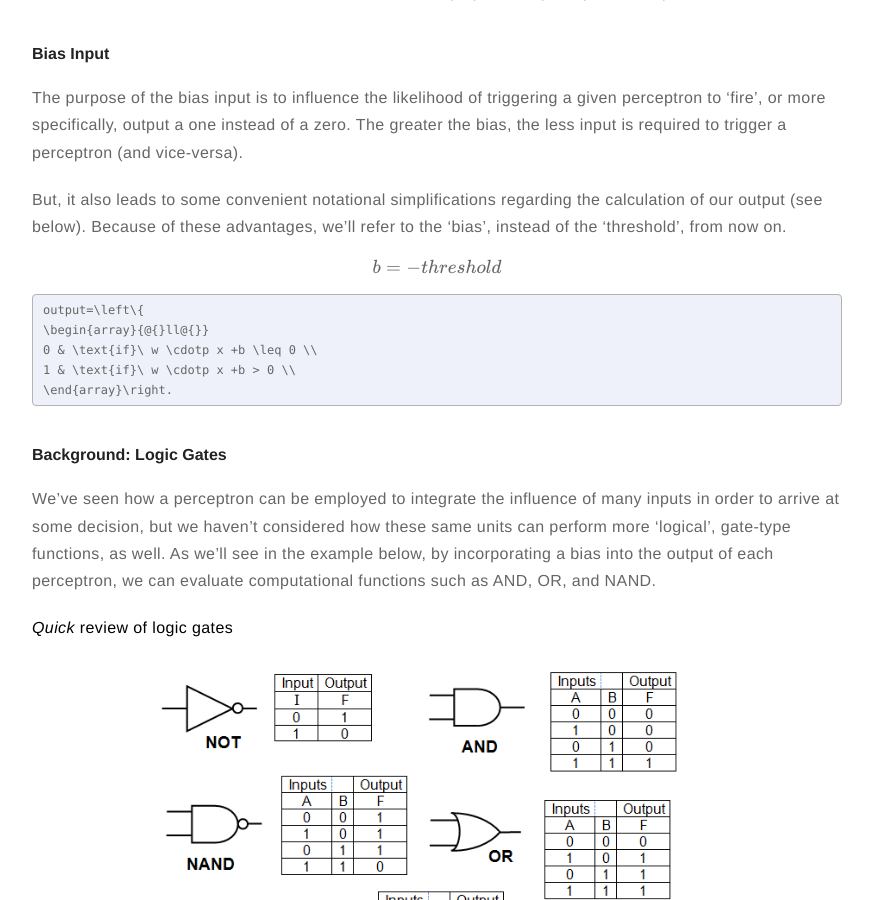
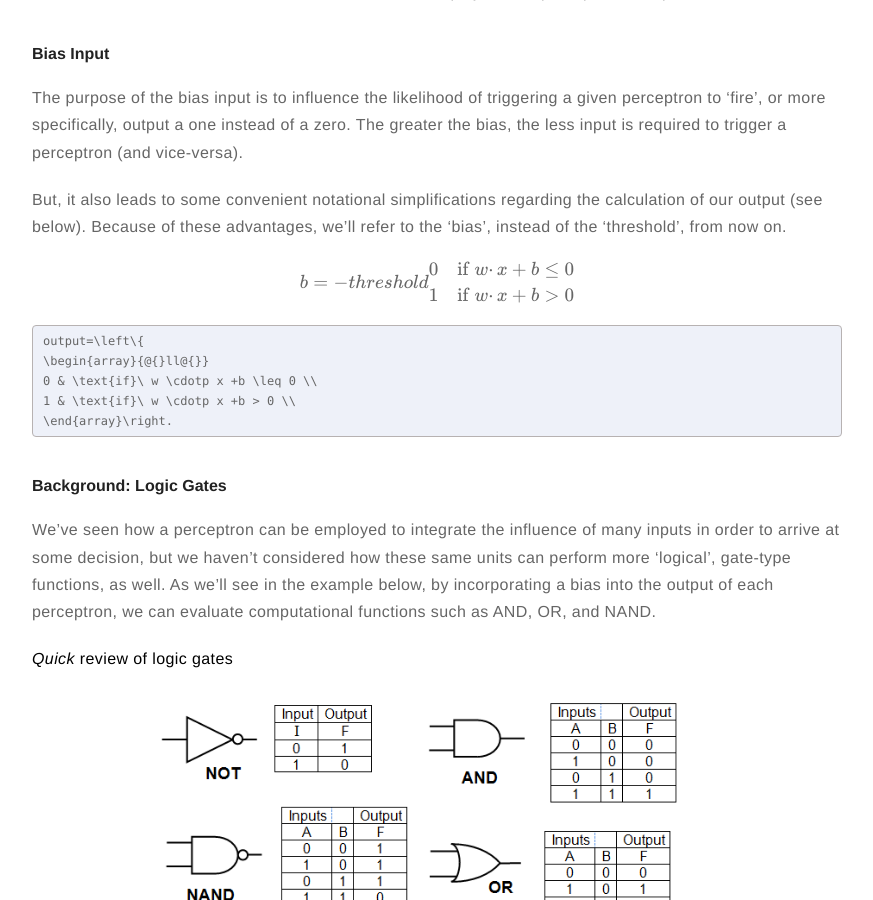
Before and after one commit to meccaLeccaHi/meccaLeccaHi.github.io, a Jekyll site: the page built from _posts/2018-10-30-neural_nets-tensorflow.md, in a window 1280 px wide and 900 px high, scrolled down 8169 px. Shown: the whole window, without its empty margins (203-1076 px from the left). Built offline with Jekyll 4.4.1, drawn with Linux system fonts in a browser that asks for light colours; formulas are drawn with MathJax 3; a script that is not in the unit is left out.

Commit message:
fixing mathjax and images

```diff
--- a/_posts/2018-10-30-neural_nets-tensorflow.md
+++ b/_posts/2018-10-30-neural_nets-tensorflow.md
@@ -283,6 +283,10 @@ But, it also leads to some convenient notational simplifications regarding the c
 
 $$
 	b=-threshold\\
+	\begin{array}{@{}ll@{}}
+	0 & \text{if}\ w \cdotp x +b \leq 0 \\
+	1 & \text{if}\ w \cdotp x +b > 0 \\
+	\end{array}
 $$
 
 	output=\left\{
```
